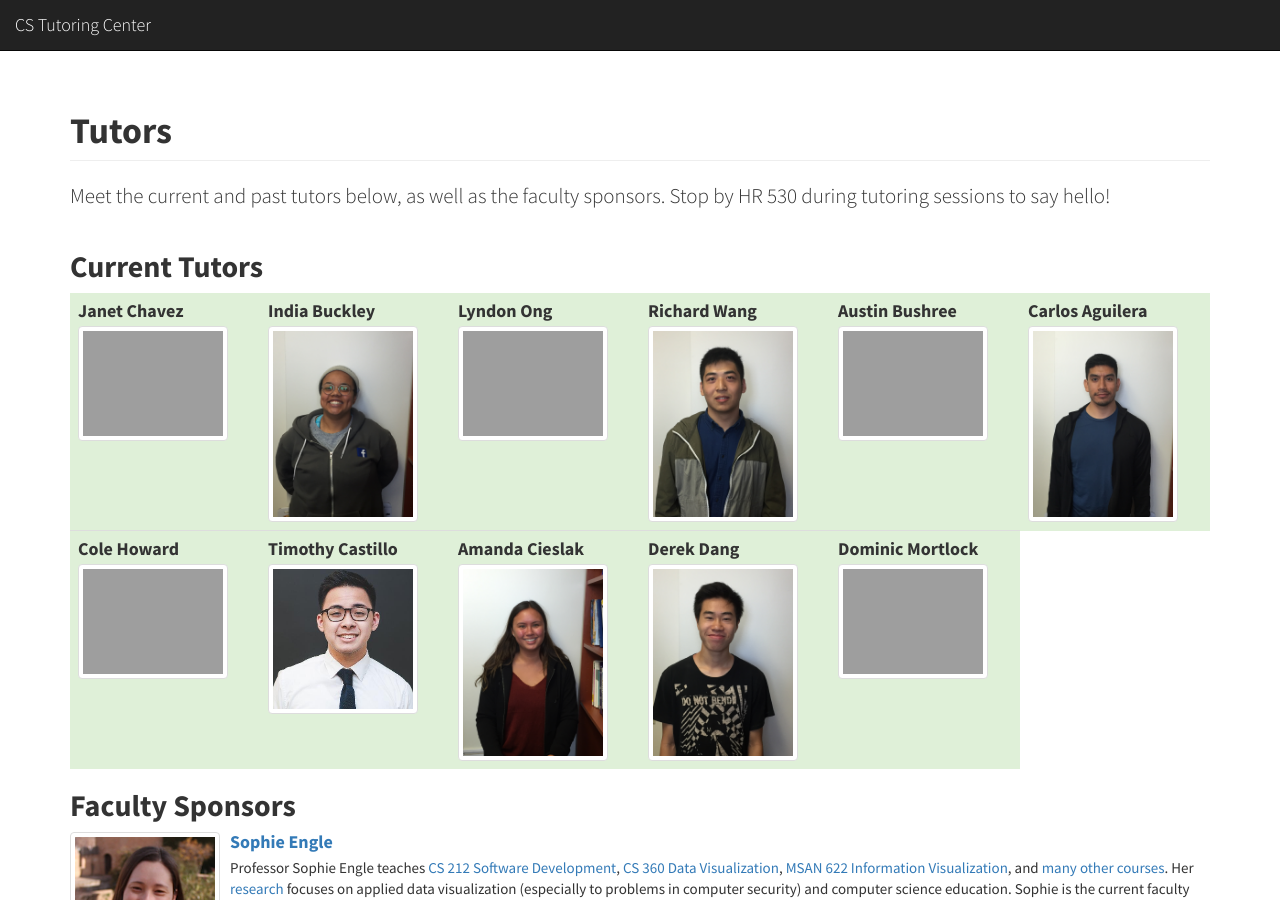
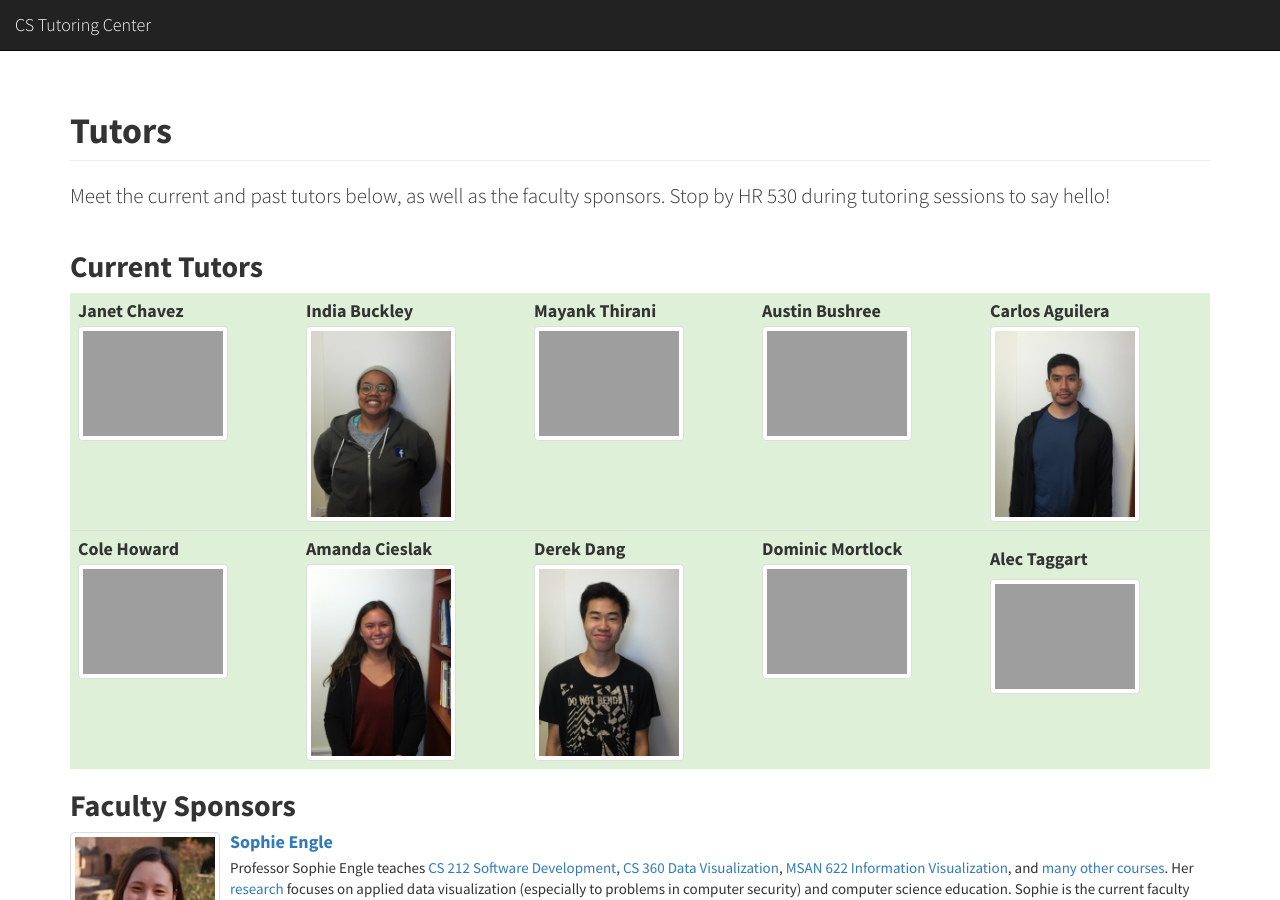
Before and after one commit to CSTutors/CSTutors.github.io, a Jekyll site: the page built from tutors/index.html, in a window 1280 px wide and 900 px high. Built offline with Jekyll 4.4.1, drawn with Linux system fonts in a browser that asks for light colours; nearby versions of some CDN libraries.

Commit message:
removing old tutors and adding new tutors

```diff
--- a/calendar/index.html
+++ b/calendar/index.html
@@ -8,7 +8,7 @@ lead: 'The CS Tutoring Center is open weekday afternoons and/or evenings during
 
 <!--iframe src="https://www.google.com/calendar/embed?height=600&amp;wkst=1&amp;bgcolor=%23FFFFFF&amp;src=dons.usfca.edu_ukh8cjs5ie19vuatmrm8f91j0c%40group.calendar.google.com&amp;color=%235229A3&amp;ctz=America%2FLos_Angeles" style=" border-width:0 " width="100%" height="600" frameborder="0" scrolling="no"--><!--/iframe-->
 
-<iframe src="https://calendar.google.com/calendar/embed?mode=WEEK&amp;height=600&amp;wkst=1&amp;bgcolor=%2300cccc&amp;src=cs.usfca.edu_0vp77rogo6di14mf3oi8ppmqs8%40group.calendar.google.com&amp;color=%23528800&amp;ctz=America%2FTijuana" style="border-width:0" width="800" height="600" frameborder="0" scrolling="no"></iframe>
+<iframe src="https://calendar.google.com/calendar/embed?mode=WEEK&amp;height=600&amp;wkst=1&amp;bgcolor=%23FFFFFF&amp;src=cs.usfca.edu_0vp77rogo6di14mf3oi8ppmqs8%40group.calendar.google.com&amp;color=%238C500B&amp;ctz=America%2FLos_Angeles" style="border-width:0" width="800" height="600" frameborder="0" scrolling="no"></iframe>
 
 <!-- <iframe src="https://www.google.com/calendar/embed?title=USF%20Computer%20Science&amp;showTitle=0&amp;showCalendars=0&amp;height=600&amp;wkst=1&amp;bgcolor=%23FFFFFF&amp;src=cs.usfca.edu_0vp77rogo6di14mf3oi8ppmqs8%40group.calendar.google.com&amp;color=%231B887A&amp;src=cs.usfca.edu_tp0ff9slj7vauhfvv9nhb62dpc%40group.calendar.google.com&amp;color=%232952A3&amp;ctz=America%2FLos_Angeles" style=" border-width:0 " width="100%" height="600" frameborder="0" scrolling="no"></iframe>  -->
 <!--<p class="text-center muted">You can subscribe to this calendar by clicking the <strong>+Google Calendar</strong> button or using the <a href="http://www.google.com/calendar/ical/cs.usfca.edu_0vp77rogo6di14mf3oi8ppmqs8%40group.calendar.google.com/public/basic.ics">iCal feed</a>.</p>//-->
--- a/tutors/index.html
+++ b/tutors/index.html
@@ -21,15 +21,9 @@ lead: 'Meet the current and past tutors below, as well as the faculty sponsors.
                 </a>
             </td>
             <td>
-                <h4 class="media-heading">Lyndon Ong</h4>
+                <h4 class="media-heading">Mayank Thirani</h4>
                 <a class="pull-left" href="#">
-                    <img class ="media-object img-thumbnail" width="150" src="{{ site.url }}/img/Lyndon_Ong.JPG">
-                </a>
-            </td>
-            <td>
-                <h4 class="media-heading">Richard Wang</h4>
-                <a class="pull-left" href="#">
-                    <img class ="media-object img-thumbnail" width="150" src="{{ site.url }}/img/Richard_Wang.JPG">
+                    <img class ="media-object img-thumbnail" width="150" src="{{ site.url }}/img/Mayank_Thirani.JPG">
                 </a>
             </td>
             <td>
@@ -53,12 +47,6 @@ lead: 'Meet the current and past tutors below, as well as the faculty sponsors.
             </a>
             </td>
             <td>
-                <h4 class="media-heading">Timothy Castillo</h4>
-                <a class="pull-left" href="#">
-                    <img class="media-object img-thumbnail" width="150" src="{{ site.url }}/img/tim.jpeg">
-                </a>
-            </td>
-            <td>
                 <h4 class="media-heading">Amanda Cieslak</h4>
                 <a class="pull-left" href="#">
                     <img class="media-object img-thumbnail" width="150" src="{{ site.url }}/img/Amanda_Cieslak.JPG">
@@ -74,6 +62,12 @@ lead: 'Meet the current and past tutors below, as well as the faculty sponsors.
                 <h4 class="media-heading">Dominic Mortlock</h4>
                 <a class="pull-left" href="#">
                     <img class ="media-object img-thumbnail" width="150" src="{{ site.url }}/img/Dominic_Mortlock.JPG">
+                </a>
+            </td>
+            <td>
+                <h4 class="media-headin">Alec Taggart</h4>
+                <a class="pull-left" href="#">
+                    <img class="media-object img-thumbnail" width="150" src="{{ site.url }}/img/Alec_Taggart.JPG"
                 </a>
             </td>
         </tr>
```
